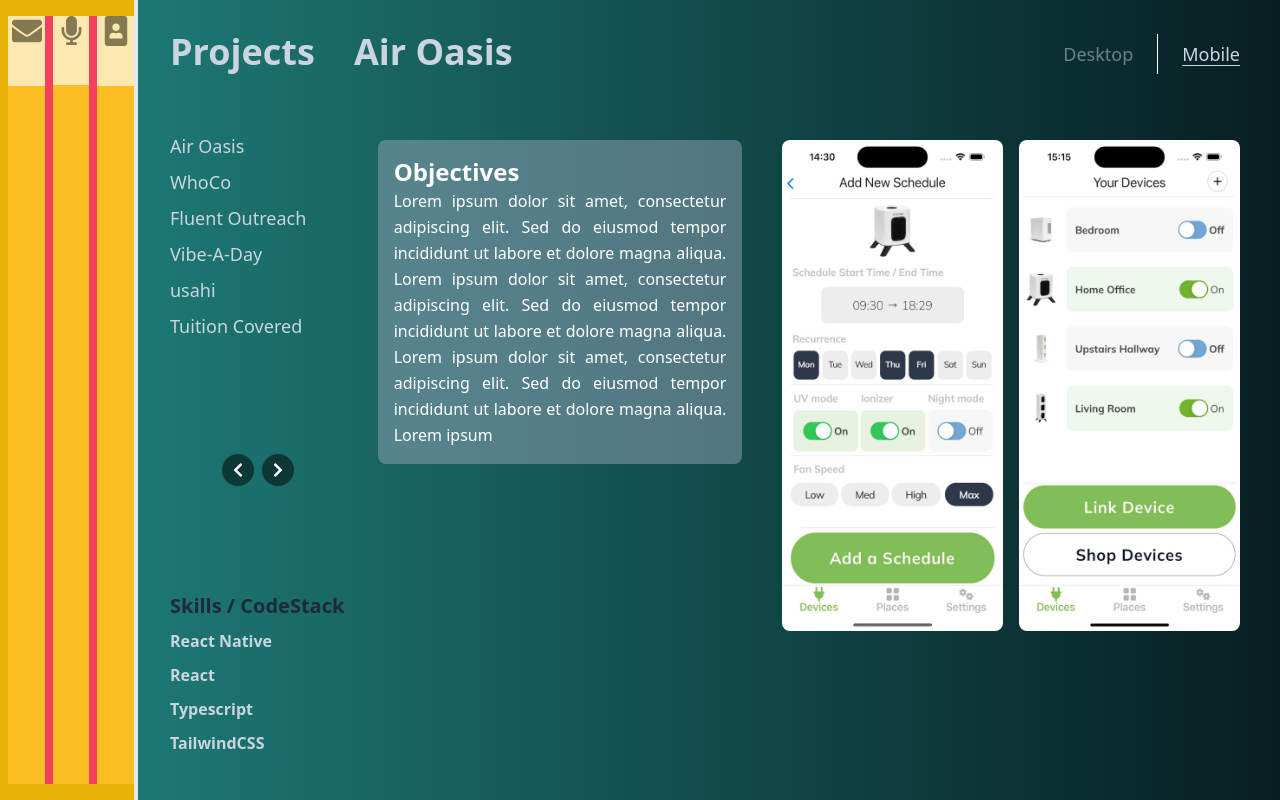
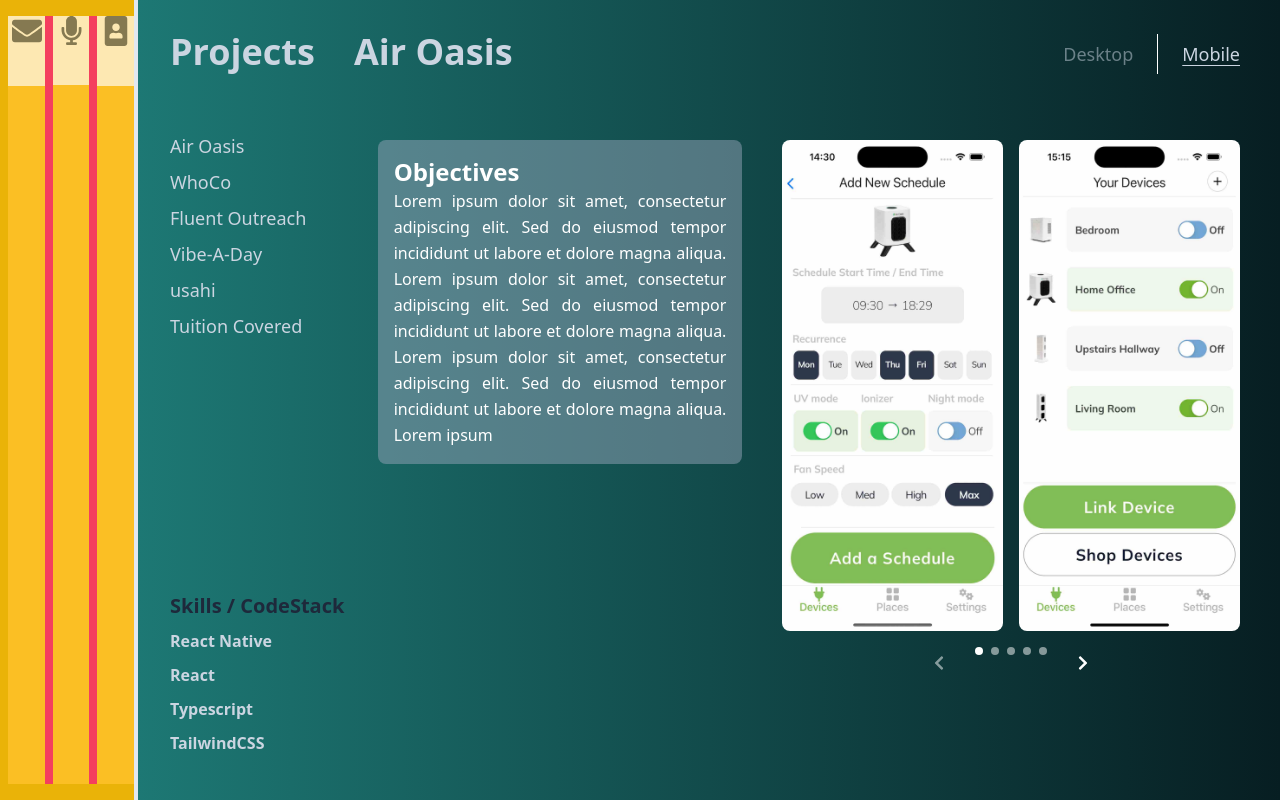
Before and after one commit to MylesPillay/Dev-Portfolio, a Next.js app: page /projects in a window 1280 px wide. Built offline with nearby package versions, Linux system fonts and the light colour scheme.

Commit message:
pagination done

```diff
--- a/src/app/components/projects/ProjectControls.tsx
+++ b/src/app/components/projects/ProjectImageChevrons.tsx
@@ -12,15 +12,12 @@ interface ProjectControlsProps {
 }
 
 const ProjectControls: React.FC<ProjectControlsProps> = ({
-	selectedProject,
-
-	onViewModeChange,
 	onPrevImage,
 	onNextImage
 }) => {
 	return (
-		<div className='w-full justify-end flex-col space-y-2'>
-			<div className='flex flex-row justify-center space-x-2'>
+		<div className='w-full flex-col'>
+			<div className='flex flex-row justify-evenly'>
 				<button
 					onClick={onPrevImage}
 					className='transform bg-black bg-opacity-50 text-white p-2 rounded-full'>
--- /dev/null
+++ b/src/app/components/projects/ProjectImagePagination.tsx
@@ -0,0 +1,66 @@
+import React from "react";
+import { FaChevronLeft, FaChevronRight } from "react-icons/fa";
+
+interface ProjectImagePaginationProps {
+	currentImageIndex: number;
+	totalImages: number;
+	onPageChange: (index: number) => void;
+	onPrevImage: () => void;
+	onNextImage: () => void;
+}
+
+const ProjectImagePagination: React.FC<ProjectImagePaginationProps> = ({
+	currentImageIndex,
+	totalImages,
+	onPageChange,
+	onPrevImage,
+	onNextImage
+}) => {
+	const maxDots = 5;
+	const dots = [];
+
+	const startIndex = Math.max(0, currentImageIndex - Math.floor(maxDots / 2));
+	const endIndex = Math.min(totalImages - 2, startIndex + maxDots - 1);
+
+	for (let i = startIndex; i <= endIndex; i++) {
+		dots.push(
+			<button
+				key={i}
+				onClick={() => onPageChange(i)}
+				className={`w-2 h-2 rounded-full mx-1 ${
+					i === currentImageIndex
+						? "bg-white"
+						: "bg-white bg-opacity-50 hover:bg-opacity-100"
+				}`}
+			/>
+		);
+	}
+
+	return (
+		<div className='flex justify-center align-middle  mt-4'>
+			<button
+				onClick={onPrevImage}
+				disabled={currentImageIndex <= 0}
+				className={`transform  text-white p-2 rounded-full mr-4 ${
+					currentImageIndex <= 0
+						? "opacity-50 cursor-not-allowed"
+						: ""
+				}`}>
+				<FaChevronLeft />
+			</button>
+			{dots}
+			<button
+				onClick={onNextImage}
+				disabled={currentImageIndex >= totalImages - 2}
+				className={`transform  text-white p-2 rounded-full ml-4 ${
+					currentImageIndex >= totalImages - 2
+						? "opacity-50 cursor-not-allowed"
+						: ""
+				}`}>
+				<FaChevronRight />
+			</button>
+		</div>
+	);
+};
+
+export default ProjectImagePagination;
--- a/src/app/projects/page.tsx
+++ b/src/app/projects/page.tsx
@@ -5,9 +5,10 @@ import Image from "next/image";
 import { FaChevronLeft, FaChevronRight } from "react-icons/fa";
 import ProjectList from "../components/projects/ProjectList";
 import ProjectImages from "../components/projects/WebsiteProjectImages";
-import ProjectControls from "../components/projects/ProjectControls";
+import ProjectControls from "../components/projects/ProjectImageChevrons";
 import ProjectsHeader from "../components/projects/ProjectHeader";
 import MobileImageContainer from "../components/projects/MobileAppProjectImages";
+import ProjectImagePagination from "../components/projects/ProjectImagePagination";
 const ProjectsDisplay = (): JSX.Element => {
 	const [selectedProjectIndex, setSelectedProjectIndex] = useState(0);
 	const [viewMode, setViewMode] = useState<"web" | "mobile">("mobile");
@@ -52,14 +53,14 @@ const ProjectsDisplay = (): JSX.Element => {
 						selectedProject={selectedProject}
 						onProjectClick={handleProjectClick}
 					/>
-					<ProjectControls
+					{/* <ProjectControls
 						selectedProject={selectedProject}
 						viewMode={viewMode}
 						currentImageIndex={currentImageIndex}
 						onViewModeChange={setViewMode}
 						onPrevImage={prevImage}
 						onNextImage={nextImage}
-					/>
+					/> */}
 					<div className=' flex flex-col w-full h-full min-h-[50%] justify-center items-start '>
 						<h2 className='text-xl text-left font-bold mb-2 text-slate-800 '>
 							Skills / CodeStack
@@ -94,13 +95,45 @@ const ProjectsDisplay = (): JSX.Element => {
 							magna aliqua. Lorem ipsum
 						</h3>
 					</div>
-					<div className=' w-auto  items-end  self- right max-h-[80vh] max-w-[37vw] '>
+
+					<div className='w-auto  items-end  self-right max-h-[90vh] max-w-[37vw] '>
 						{selectedProjectIndex === 0 ||
 						selectedProjectIndex === 3 ? (
-							<MobileImageContainer
-								images={selectedProject.images.mobile}
-								currentImageIndex={currentImageIndex}
-							/>
+							<div className=' w-full h-full  items-end   '>
+								<MobileImageContainer
+									images={selectedProject.images.mobile}
+									currentImageIndex={currentImageIndex}
+								/>
+								<div className='my-4  w-[100%] justify-center items-center'>
+									{/* <ProjectControls
+										selectedProject={selectedProject}
+										viewMode={viewMode}
+										currentImageIndex={currentImageIndex}
+										onViewModeChange={setViewMode}
+										onPrevImage={prevImage}
+										onNextImage={nextImage}
+									/> */}
+									<ProjectImagePagination
+										currentImageIndex={currentImageIndex}
+										totalImages={
+											selectedProject.images.mobile.length
+										}
+										onPageChange={(index) =>
+											setCurrentImageIndex(index)
+										}
+										onPrevImage={() =>
+											setCurrentImageIndex(
+												(prevIndex) => prevIndex - 1
+											)
+										}
+										onNextImage={() =>
+											setCurrentImageIndex(
+												(prevIndex) => prevIndex + 1
+											)
+										}
+									/>
+								</div>
+							</div>
 						) : (
 							<div className='shadow-neon rounded-lg w-auto mx-auto justify-end max-h-[63vh] max-w-[58vw] '>
 								<div className='w-auto rounded-lg justify-end mx-auto overflow-scroll max-h-[55vh] max-w-[58vw]'>
```
